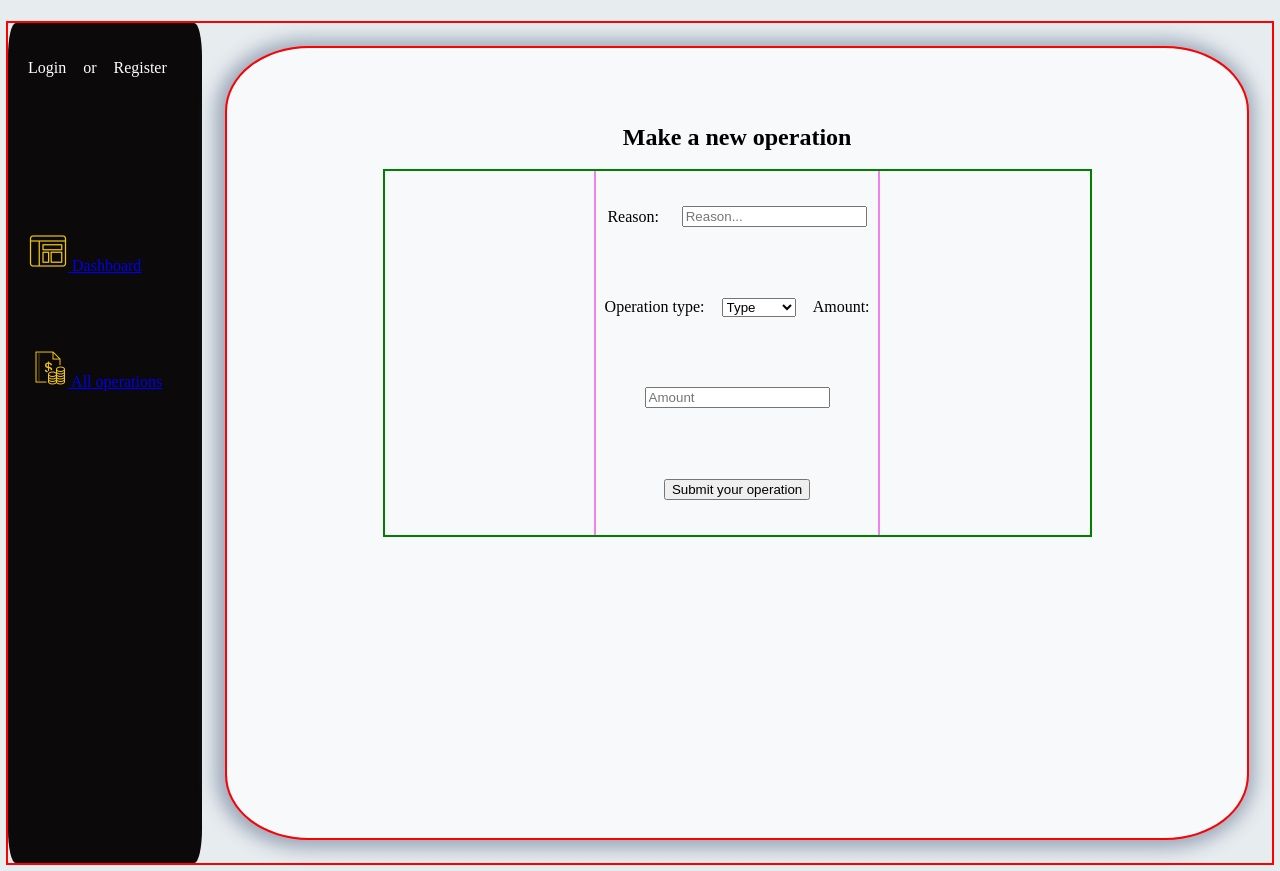
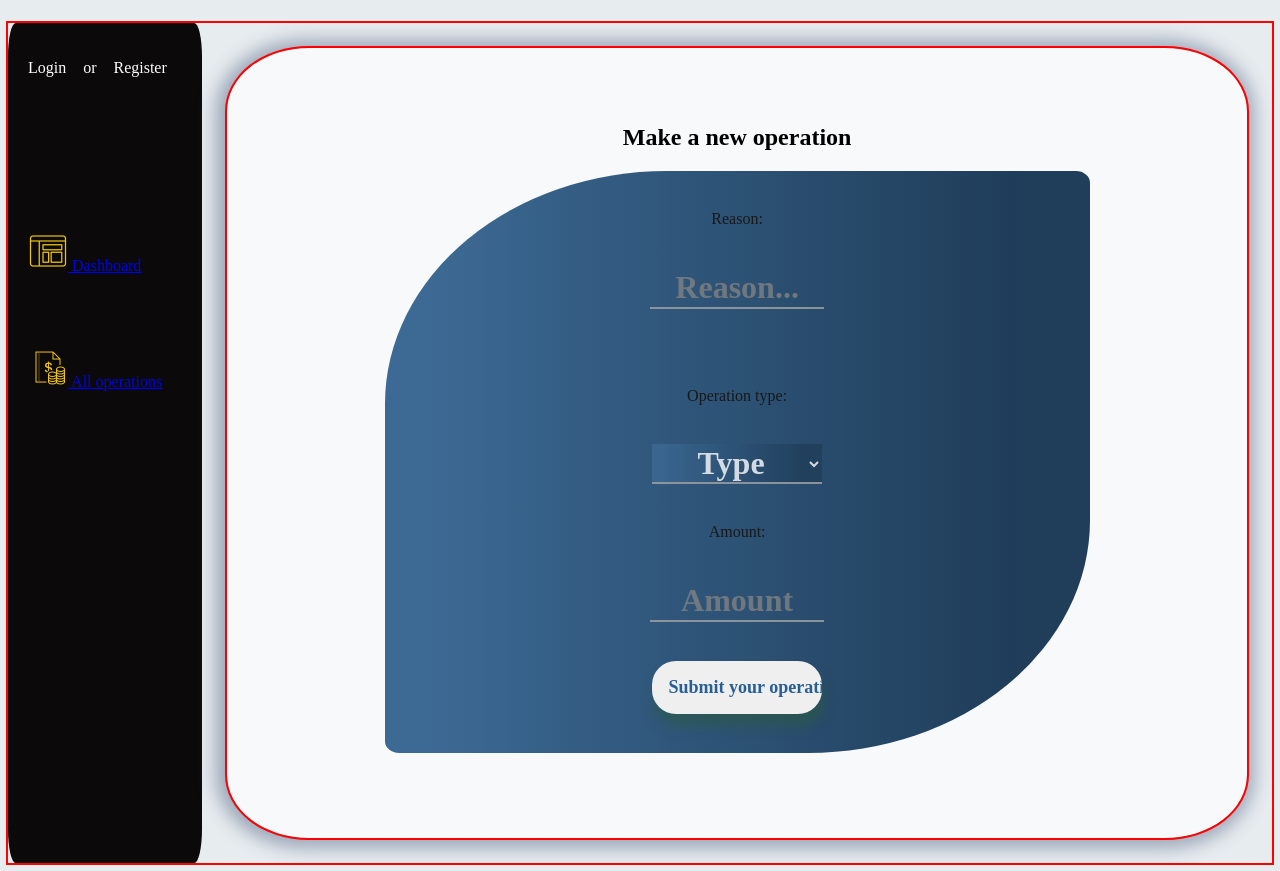
Before and after one commit to LeoEchenique/ABM-Alchemy-project, a React (Create React App) app in the folder client/: page /Home/Operations/NewOperation in a window 1280 px wide. Built offline with nearby package versions, Linux system fonts and the light colour scheme.

Commit message:
Styled form

```diff
--- a/client/src/components/New_Operation/NewOperation.module.css
+++ b/client/src/components/New_Operation/NewOperation.module.css
@@ -19,22 +19,85 @@
 }
 
 .container_form{
-    outline: 2px solid green;
     width: 70%;
-    height: 50%;
+    height: 80%;
     margin: auto;
     display: flex;
     align-items: center;
     justify-content: center;
+    border-radius: 40% 2% 40% 2%;
+    background: linear-gradient(90deg, rgb(40, 90, 137) 5%, rgb(8, 41, 72)90%);
+    opacity: 0.9;
 }
 .form{
-    outline: 2px solid violet;
+   /*  outline: 2px solid violet; */
     height: 100%;
     width: 40%;
     margin: auto;
     display: flex;
-    flex-direction: row;
+    flex-direction: column;
     flex-wrap: wrap;
     align-items: center;
-    justify-content: space-around;
+    justify-content: space-evenly;
 }
+.form_field{
+    font-family: inherit;
+    width: 60%;
+    border: 0;
+    text-align: center;
+    border-bottom: 2px solid #9b9b9b;
+    outline: 0;
+    font-size: 2rem;
+    color:white;
+    background: transparent;
+    transition: border-color 0.2s;
+    opacity: 0.8;
+    font-weight: 700;
+}
+.form_field:focus{
+    opacity: 1;
+}
+.form_field:focus {
+    color: white(0, 23, 228);
+    transition: 1s;
+  }
+
+.submit{
+    border: 0;
+    border-radius: 24px;
+    width: 60%;
+    color:  rgb(17, 79, 137);
+    font-family: inherit;
+    font-weight: 700;
+    font-size: 18px;
+    padding: 16px;
+    box-shadow:  2px 12px 12px rgba(21, 75, 38, 0.507);
+}
+
+.Select {
+    background: linear-gradient(90deg, rgb(40, 90, 137) 5%, rgb(8, 41, 72)90%);;
+    opacity: 0.8;
+    font-weight: 700;
+}
+
+.Select:focus{
+    opacity: 1;
+}
+.option{
+
+    background-color:rgb(40, 90, 137);
+    color:white;
+    max-width: 20px;
+}
+.option:disabled{
+    color:rgb(135, 135, 135);
+}
+.form_field[type=number] {
+    -moz-appearance: textfield;
+  }
+
+.form_field::-webkit-outer-spin-button,
+.form_field::-webkit-inner-spin-button {
+  -webkit-appearance: none;
+  margin: 0;
+}
--- a/client/src/components/New_Operation/NewOperations.jsx
+++ b/client/src/components/New_Operation/NewOperations.jsx
@@ -8,7 +8,6 @@ import { useParams } from "react-router-dom";
 
 export default function NewOperation() {
   /* this will recieve the entire operation to display in the form in case of an update */
-
   let { id } = useParams();
   const [updateOp, setUpdateOp] = useState(null);
   const [form, setForm] = useState({
@@ -17,6 +16,10 @@ export default function NewOperation() {
     Type: "Select",
     Fk_wallet: 1,
   });
+
+
+
+
   const getOp = async () => {
     if (id) {
       let operation = await axios.get(`http://localhost:3001/Operations/${id}`);
@@ -29,6 +32,7 @@ export default function NewOperation() {
 
   const handleChange = (e) => {
     if (e.target.id === "Select") {
+      e.target.opacity=0
       e.target[0].disabled = true;
     }
     setForm((values) => ({ ...values, [e.target.name]: e.target.value }));
@@ -44,15 +48,13 @@ export default function NewOperation() {
         .catch((res) => alert(res.response.data));
       return;
     }
-    await axios.post("http://localhost:3001/Operations/New", form);
+    await axios.post("http://localhost:3001/Operations/New", form)
+    .then(()=> alert("Operation created!"))
   };
 
   return (
-    /*  reason, mount, type, date : TO CREATE */
-    /* default values on UPDATE:  reason(TBC)  type  date(TBC) Mount(TBC) */
     <div className={style.div_container}>
       <Nav />
-
       {updateOp !== null ? (
         <form
           className={style.form_box}
@@ -69,7 +71,6 @@ export default function NewOperation() {
               name="Reason"
               id="Reason"
             />
-            {/* With an onChange gonna set the state to catch (if needed) the updated value */}
             <label htmlFor="Type">Operation type:</label>
             <select name="type">
               <option defaultValue={updateOp.Type}>{updateOp.Type}</option>
@@ -87,28 +88,40 @@ export default function NewOperation() {
           <h2>Make a new operation</h2>
           <div className={style.container_form}>
             <div className={style.form}>
-              <label htmlFor="Reason">Reason:</label>
+                <label htmlFor="Reason" className={style.form__label}>
+                Reason:   </label>
                 <input
+                  className={style.form_field}
                   type="text"
                   placeholder="Reason..."
                   id="reason"
                   name="Reason"
                 />
 
-              <label htmlFor="Type">Operation type:</label>
-              <select id="Select" name="Type" onClick={(e) => handleChange(e)}>
-                <option>Type</option>
-                <option>Income</option>
-                <option>Expense</option>
+              <label htmlFor="Type">  </label>
+                Operation type:
+                <select
+                  id="Select"
+                  name="Type"
+                  className={`${style.form_field} ${style.Select}`}
+                  onClick={(e) => handleChange(e)}
+                >
+                  <option className={style.option}>Type</option>
+                  <option className={style.option}>Income</option>
+                  <option className={style.option}>Expense</option>
                 </select>
-              <label htmlFor="Mount">Amount:</label>
+
+              <label htmlFor="Mount">
+                Amount:     </label>
                 <input
+                  className={style.form_field}
                   type="number"
                   placeholder="Amount"
                   id="Amount"
                   name="Mount"
                 />
-              <input type="submit" value="Submit your operation" />
+
+                <input type="submit" value="Submit your operation" className={style.submit} />
             </div>
           </div>
         </form>
```
Lines whose indentation alone changed are shown as unchanged.
